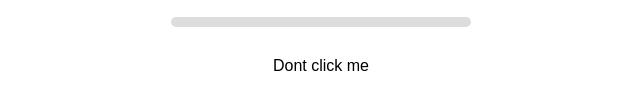
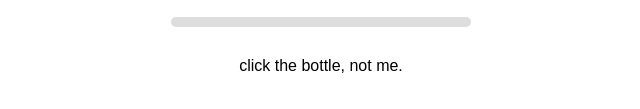
Before and after one commit to abhaanil/Break-a-bottle, a plain HTML site: page index.html in a window 1280 px wide. Shown: the part 575-684 px from the top of the page, 319-959 px from the left. Drawn offline with Linux system fonts and the light colour scheme; no server answers.

Commit message:
Update index.html

```diff
--- a/index.html
+++ b/index.html
@@ -120,7 +120,7 @@
     <div id="progressContainer">
         <div id="progressBar"></div>
     </div>
-    <button id="resetButton" onclick="resetCounter()">Dont click me</button>
+    <button id="resetButton" onclick="resetCounter()">click the bottle, not me.</button>
 </body>
 
 </html>
```
